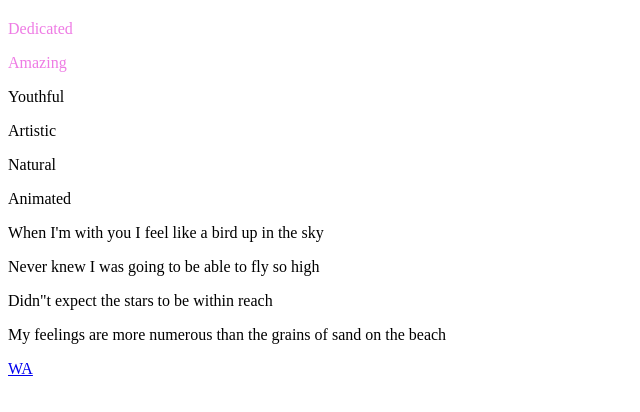
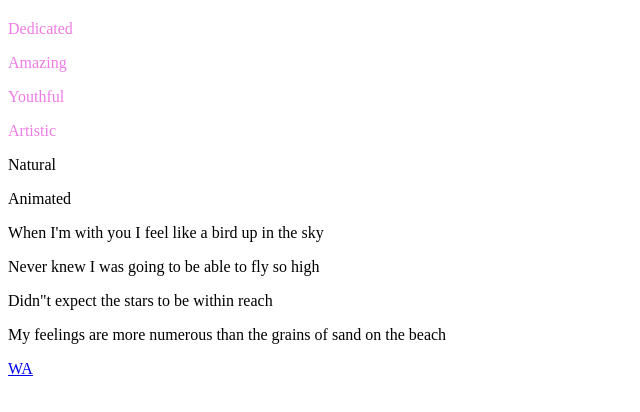
Before and after one commit to 5141227/index.html, a plain HTML site: page index.html in a window 1280 px wide. Shown: the part 46-458 px from the top of the page, without its empty margins (0-640 px from the left). Drawn offline with Linux system fonts and the light colour scheme.

Commit message:
DAYANA$$

```diff
--- a/index.html
+++ b/index.html
@@ -15,11 +15,15 @@
 </p>
 
 <p>
+<span style="color:rgba(230, 66, 216, 0.699)">
     Youthful
+</span>
 </p>
 
 <p>
-    Artistic
+<span style="color:rgba(230, 66, 216, 0.699)">
+Artistic
+</span>
 </p>
 
 <p>
```
